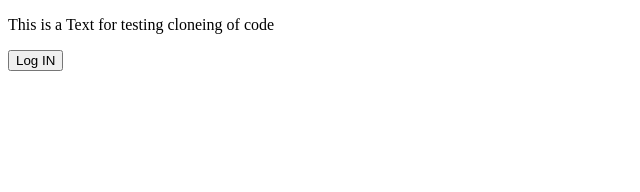
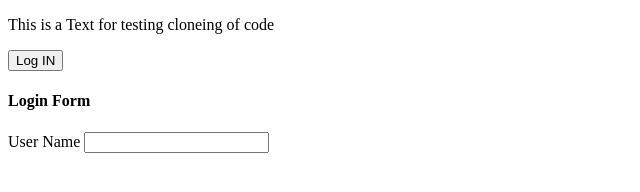
Before and after one commit to cruisewithtobi/collab, a plain HTML site: page index.html in a window 1280 px wide. Shown: the whole page, without its empty margins (0-640 px from the left). Drawn offline with Linux system fonts and the light colour scheme.

Commit message:
java intro

```diff
--- a/index.html
+++ b/index.html
@@ -11,5 +11,13 @@
     </div>
 
     <button>Log IN</button>
+
+    <form>
+      <h4>Login Form</h4>
+      <div class="input-group">
+        <label for="un">User Name</label>
+        <input type="text" name="username" id="un" />
+      </div>
+    </form>
   </body>
 </html>
```
Also changed, not shown: index.js (added).
